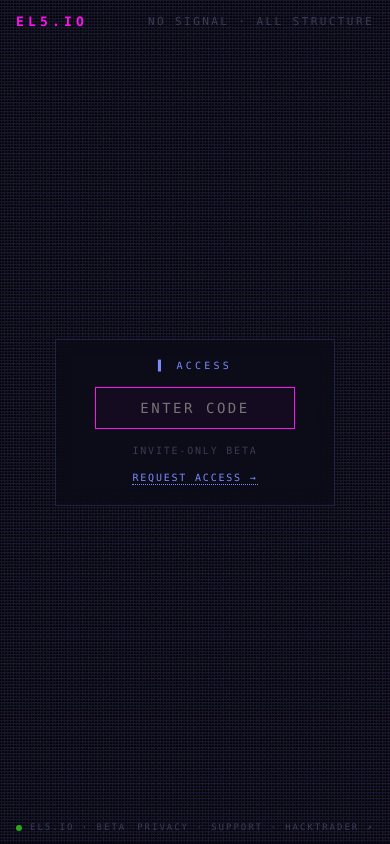
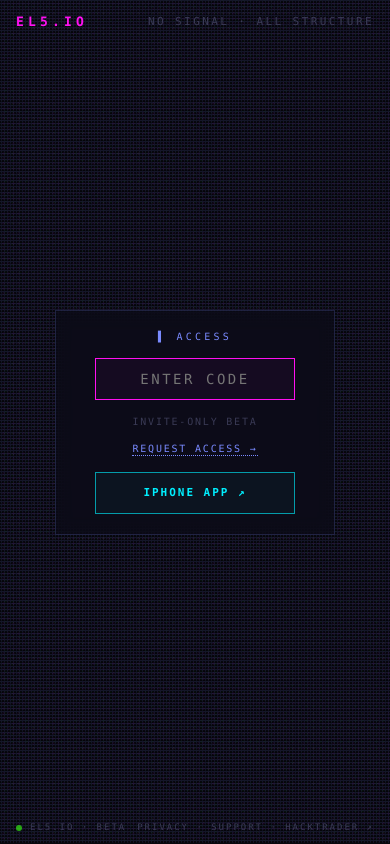
Before and after one commit to gitjayson/el5, a plain HTML site: page index.html in a window 390 px wide. Drawn offline with Linux system fonts and the light colour scheme.

Commit message:
Link website to iPhone app

```diff
--- a/index.html
+++ b/index.html
@@ -152,6 +152,28 @@ main {
   padding-bottom: 1px;
 }
 .gate-link:hover { color: var(--cyan); border-bottom-color: var(--cyan); }
+.app-store-btn {
+  display: inline-flex;
+  width: 240px;
+  min-height: 42px;
+  align-items: center;
+  justify-content: center;
+  padding: 11px 16px;
+  border: 1px solid rgba(0, 240, 255, 0.62);
+  color: var(--cyan);
+  background: rgba(0, 240, 255, 0.035);
+  font-family: inherit;
+  font-size: 11px;
+  font-weight: 700;
+  letter-spacing: 0.18em;
+  text-decoration: none;
+  transition: background 0.16s, color 0.16s, transform 0.08s;
+}
+.app-store-btn:hover {
+  background: var(--cyan);
+  color: #07070d;
+}
+.app-store-btn:active { transform: scale(0.97); }
 footer {
   position: fixed;
   bottom: 0; left: 0; right: 0;
@@ -224,6 +246,7 @@ body.granted .static { opacity: 0.30; }
 }
 @media (max-width: 480px) {
   .gate-input { width: 200px; }
+  .app-store-btn { width: 200px; }
   .gate, #revealed { padding: 20px 24px; min-width: 280px; }
   header { padding: calc(14px + env(safe-area-inset-top)) calc(16px + env(safe-area-inset-right)) 14px calc(16px + env(safe-area-inset-left)); }
   footer { padding: 12px calc(16px + env(safe-area-inset-right)) calc(12px + env(safe-area-inset-bottom)) calc(16px + env(safe-area-inset-left)); font-size: 9px; }
@@ -246,11 +269,13 @@ body.granted .static { opacity: 0.30; }
     <input type="text" id="code" class="gate-input" placeholder="ENTER CODE" autocomplete="off" autocapitalize="characters" spellcheck="false">
     <div class="gate-hint">INVITE-ONLY BETA</div>
     <a class="gate-link" href="mailto:support@el5.io?subject=el5%20access%20request">REQUEST ACCESS →</a>
+    <a class="app-store-btn" href="https://apps.apple.com/us/app/el5-io/id6773509396" target="_blank" rel="noopener noreferrer" aria-label="Get el5.io on the App Store">IPHONE APP ↗</a>
   </form>
 
   <div id="revealed">
     <div class="granted-headline">▌ ACCESS GRANTED</div>
     <a class="enter-btn" href="dashboard.html">ENTER DASHBOARD ↗</a>
+    <a class="app-store-btn" href="https://apps.apple.com/us/app/el5-io/id6773509396" target="_blank" rel="noopener noreferrer" aria-label="Get el5.io on the App Store">IPHONE APP ↗</a>
     <div class="granted-sub">LIVE CRYPTO STRUCTURE · BTC FOCUS · 12 ALTS</div>
   </div>
 </main>
```
Also changed, not shown: support.html (+3 -0 lines).
